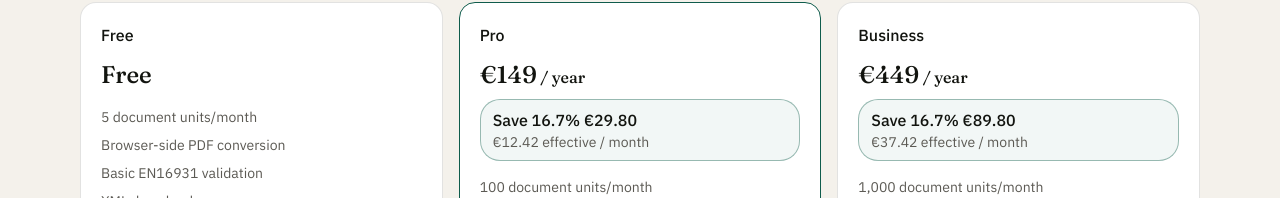
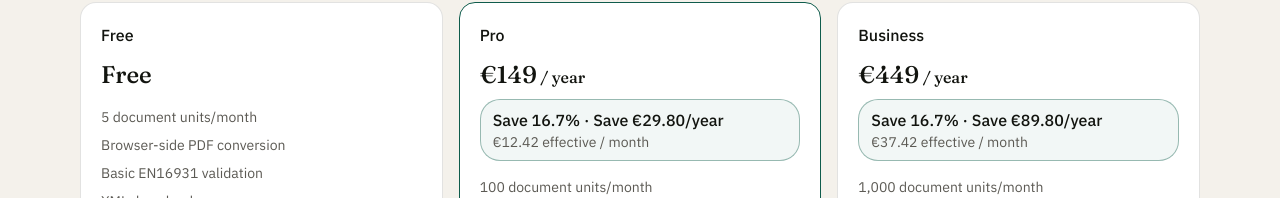
Before and after one commit to peppolfixbelgium-debug/Peppol-Suite, a React (Vite) app: page /pricing in a window 1280 px wide. Shown: the part 333-531 px from the top of the page. Built offline with nearby package versions, Linux system fonts and the light colour scheme; no server answers.

Commit message:
fix: clarify annual pricing savings copy

```diff
--- a/src/routes/pricing.tsx
+++ b/src/routes/pricing.tsx
@@ -18,9 +18,9 @@ function PricingPage() {
     nl: "Door de oprichter goedgekeurde lanceringstarieven. Betalingen zijn nog niet ingeschakeld.",
   } as const;
   const copy = {
-    en: { monthly: "Monthly", annual: "Annual", save: "Save 16.7%", effective: "effective / month", year: "year", month: "month" },
-    fr: { monthly: "Mensuel", annual: "Annuel", save: "Économisez 16,7 %", effective: "effectif / mois", year: "an", month: "mois" },
-    nl: { monthly: "Maandelijks", annual: "Jaarlijks", save: "Bespaar 16,7%", effective: "effectief / maand", year: "jaar", month: "maand" },
+    en: { monthly: "Monthly", annual: "Annual", save: "Save 16.7%", saveYear: "Save", effective: "effective / month", year: "year", month: "month", billingPeriod: "Billing period" },
+    fr: { monthly: "Mensuel", annual: "Annuel", save: "Économisez 16,7 %", saveYear: "Économisez", effective: "effectif / mois", year: "an", month: "mois", billingPeriod: "Période de facturation" },
+    nl: { monthly: "Maandelijks", annual: "Jaarlijks", save: "Bespaar 16,7%", saveYear: "Bespaar", effective: "effectief / maand", year: "jaar", month: "maand", billingPeriod: "Facturatieperiode" },
   } as const;
 
   return (
@@ -29,7 +29,7 @@ function PricingPage() {
       <p className="mt-3 max-w-2xl text-muted">{t(lang, "pricing_sub")}</p>
       <p className="mt-4 max-w-2xl text-sm text-muted">{notice[lang]}</p>
 
-      <div className="mx-auto mt-8 flex w-fit rounded-full border border-border bg-elevated p-1" aria-label="Billing period">
+      <div className="mx-auto mt-8 flex w-fit rounded-full border border-border bg-elevated p-1" aria-label={copy[lang].billingPeriod}>
         {(["month", "year"] as const).map((value) => {
           const active = interval === value;
           return <button key={value} type="button" aria-pressed={active} onClick={() => setInterval(value)} className={cn("rounded-full px-5 py-2 text-sm font-medium transition", active ? "bg-accent text-accent-foreground" : "text-muted hover:text-foreground")}>
@@ -48,7 +48,7 @@ function PricingPage() {
           return <div key={tier.id} className={cn("flex flex-col rounded-2xl border bg-elevated p-5", tier.popular ? "border-accent" : "border-border")}>
             <h2 className="font-medium">{localized.name}</h2>
             <p className="mt-3 font-display text-2xl">{tier.price === 0 ? localized.name : <>€{displayPrice}<span className="text-base font-normal"> / {interval === "year" ? copy[lang].year : copy[lang].month}</span></>}</p>
-            {tier.price > 0 && interval === "year" && <div className="mt-2 rounded-lg border border-accent/40 bg-accent/5 px-3 py-2"><p className="font-medium">{copy[lang].save} €{annualSaving}</p><p className="text-sm text-muted">€{annualEffective} {copy[lang].effective}</p></div>}
+            {tier.price > 0 && interval === "year" && <div className="mt-2 rounded-lg border border-accent/40 bg-accent/5 px-3 py-2"><p className="font-medium">{copy[lang].save} · {copy[lang].saveYear} €{annualSaving}/{copy[lang].year}</p><p className="text-sm text-muted">€{annualEffective} {copy[lang].effective}</p></div>}
             {tier.price > 0 && interval === "month" && <p className="mt-2 text-sm text-muted">€{tier.annualPrice} / {copy[lang].year} — {copy[lang].save}</p>}
             <ul className="mt-4 flex-1 space-y-2 text-sm text-muted">{localized.features.map((feature) => <li key={feature}>{feature}</li>)}</ul>
             <Button asChild className="mt-6" variant={tier.popular ? "default" : "outline"}><a href={loginPath}>{localized.cta}</a></Button>
```
